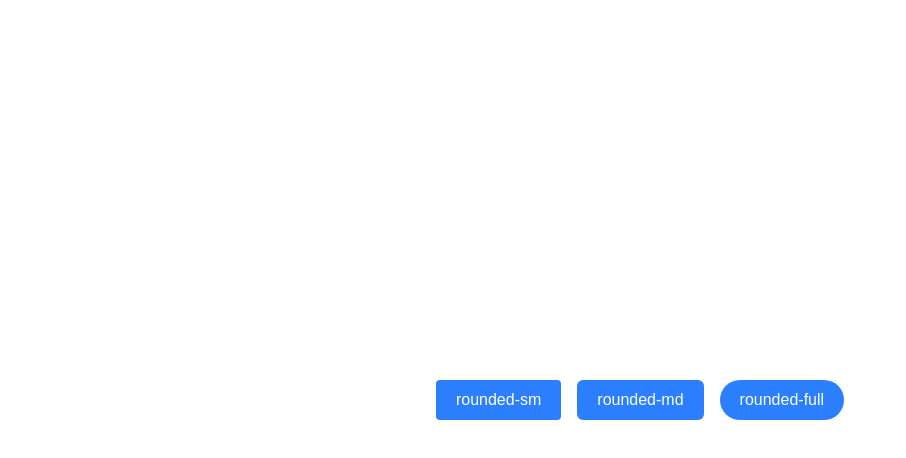
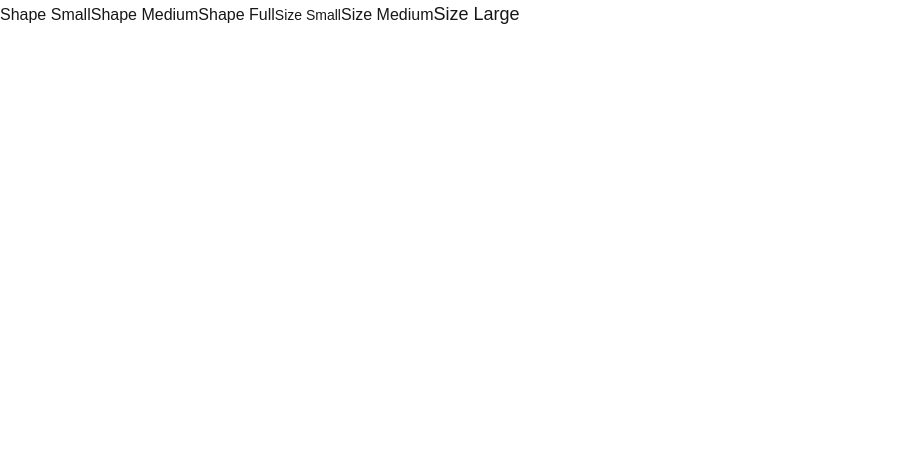
Before and after one commit to SCCAMP/alx-project-0x00-setup, a Next.js app in the folder alx-project-0x00/: page /landing in a window 1280 px wide. Shown: the top 458 px of the page, without its empty margins (0-906 px from the left). Built offline with nearby package versions, Linux system fonts and the light colour scheme.

Commit message:
styles added

```diff
--- a/alx-project-0x00/pages/landing.tsx
+++ b/alx-project-0x00/pages/landing.tsx
@@ -3,26 +3,36 @@ import Button from '@/components/Button'; // Import your component
 
 const LandingPage: React.FC = () => {
   return (
-    <main className="flex flex-col items-center justify-center min-h-screen gap-8">
-
-      {/* This div contains ONLY the three button shapes
-        required by the checker.
+    <main>
+      {/* The "styles" prop now ONLY contains the shape class.
+        This is to pass the strict checker.
       */}
-      <div className="flex items-center gap-4">
       <Button
-          title="rounded-sm"
-          styles="bg-blue-500 text-white px-5 py-2 rounded-sm"
+        title="Shape Small"
+        styles="rounded-sm"
       />
       <Button
-          title="rounded-md"
-          styles="bg-blue-500 text-white px-5 py-2 rounded-md"
+        title="Shape Medium"
+        styles="rounded-md"
       />
       <Button
-          title="rounded-full"
-          styles="bg-blue-500 text-white px-5 py-2 rounded-full"
+        title="Shape Full"
+        styles="rounded-full"
       />
-      </div>
 
+        {/* The "styles" prop now ONLY contains the size class.*/}
+      <Button
+        title="Size Small"
+        styles="text-sm"
+      />
+      <Button
+        title="Size Medium"
+        styles="text-base" // 'text-base' is the default, like 'medium'
+      />
+      <Button
+        title="Size Large"
+        styles="text-lg"
+      />
     </main>
   )
 }
```
Lines whose indentation alone changed are shown as unchanged.
